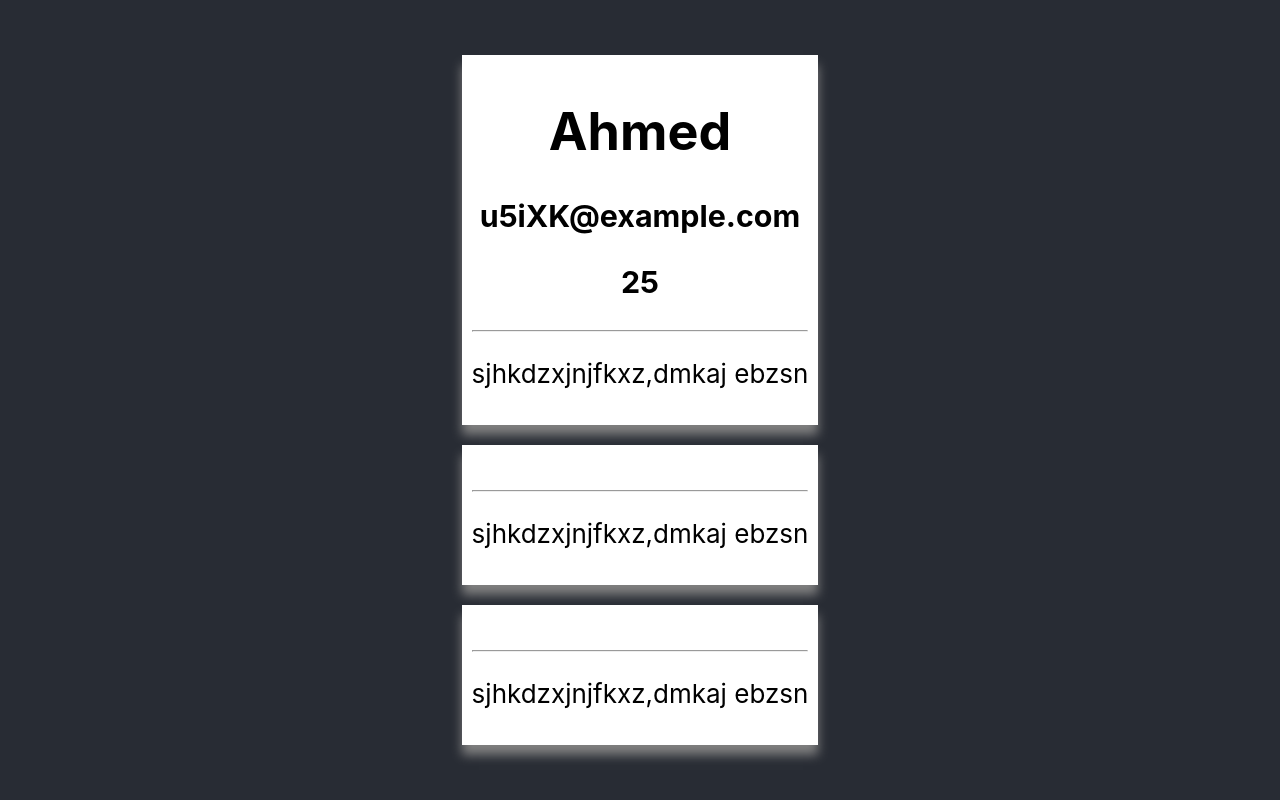
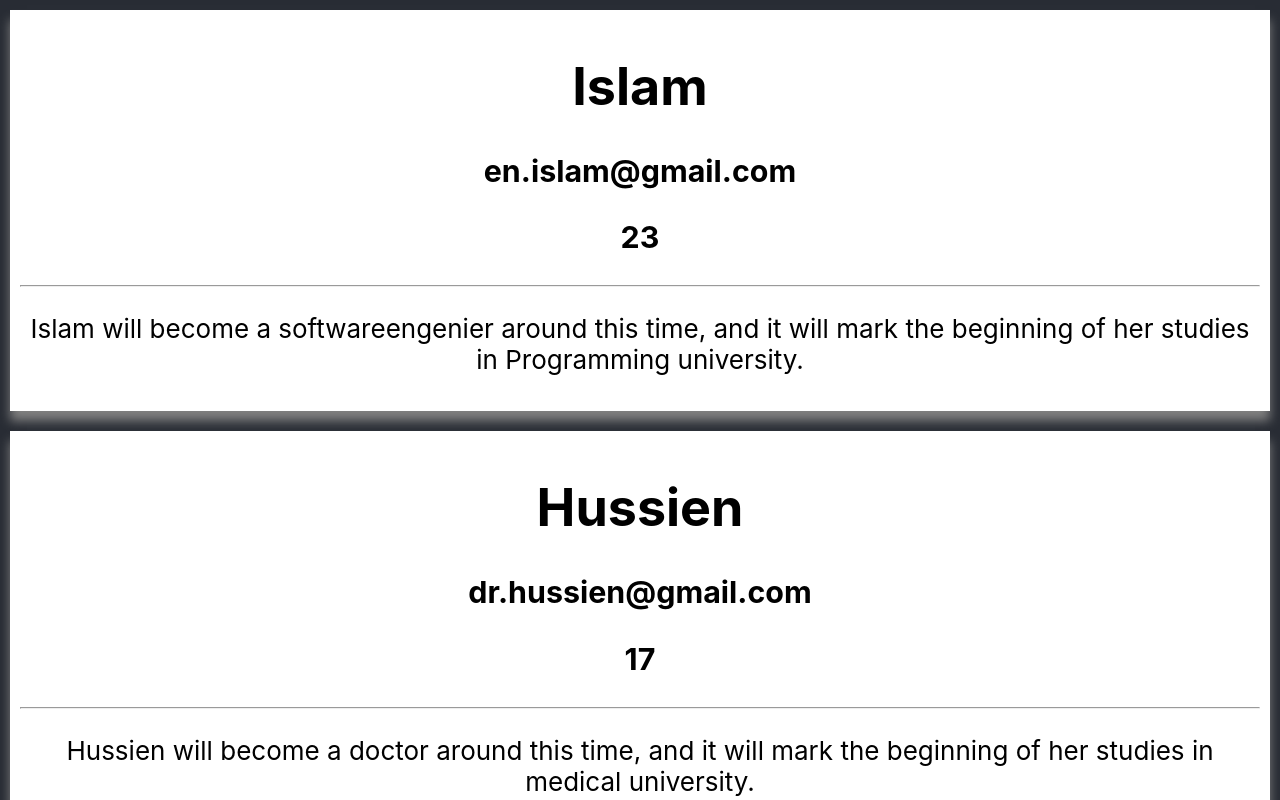
Before and after one commit to Islam412/REACT-Task1---Send-Componets, a React (Create React App) app: page / in a window 1280 px wide. Shown: the top 800 px of the page. Built offline with nearby package versions, Linux system fonts and the light colour scheme.

Commit message:
add articall and user

```diff
--- a/src/App.js
+++ b/src/App.js
@@ -7,9 +7,10 @@ function App() {
   return (
     <div className="App">
       <header className="App-header">
-        <Artical name='Ahmed'  email='u5iXK@example.com'  age='25' />
-        <Artical />
-        <Artical />
+      <Artical personalName="Islam" email="en.islam@gmail.com" age="23" prograph="Islam will become a softwareengenier around this time, and it will mark the beginning of her studies in Programming university." />
+      <Artical personalName="Hussien" email="dr.hussien@gmail.com" age="17" prograph="Hussien will become a doctor around this time, and it will mark the beginning of her studies in medical university." />
+      <Artical personalName="Ahmed" email="ahmed.hussien@gmail.com" age="17" prograph="Ahmed will become a doctor around this time, and it will mark the beginning of her studies in medical university." />
+      <Artical personalName="Yassmin" email="dr.yassmin@gmail.com" age="17" prograph="Yassmien will become a doctor around this time, and it will mark the beginning of her studies in medical university." />
       </header>
     </div>
   );
--- a/src/Artical.js
+++ b/src/Artical.js
@@ -1,4 +1,4 @@
-export default function Artical({ name, email, age }) {
+export default function Artical({ personalName, email, age, prograph }) {
     return (
         <>
             <div style={{
@@ -9,14 +9,14 @@ export default function Artical({ name, email, age }) {
                 margin: '10px',
                 padding: '10px'
             }}>
-                <h1>{ name }</h1>
+                <h1>{ personalName }</h1>
                 <pr></pr>
                 <h3>{ email }</h3>
                 <pr></pr>
                 <h3>{ age }</h3>
 
                 <hr></hr>
-                <p>sjhkdzxjnjfkxz,dmkaj ebzsn</p>
+                <p>{ prograph }</p>
             </div>
         </>
     )
```
